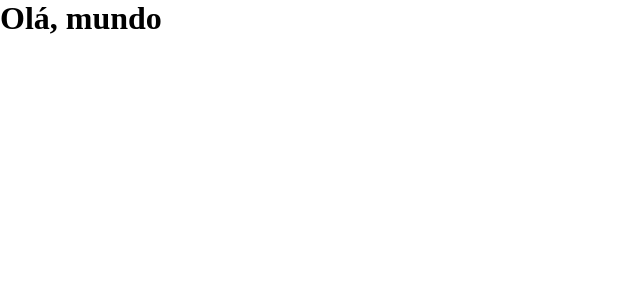
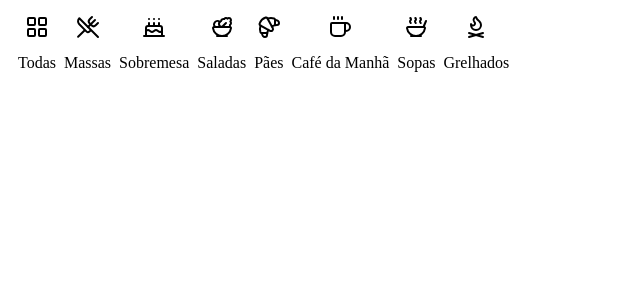
Before and after one commit to JovemProgramadora74/projeto_integrador_frontend, a React (Vite) app: page / in a window 1280 px wide. Shown: the top 300 px of the page, without its empty margins (0-640 px from the left). Built offline with nearby package versions, Linux system fonts and the light colour scheme.

Commit message:
cria filtro de categorias

```diff
--- a/package.json
+++ b/package.json
@@ -11,6 +11,7 @@
   },
   "dependencies": {
     "@rolldown/binding-win32-x64-msvc": "^1.2.0",
+    "lucide-react": "^1.27.0",
     "react": "^19.2.7",
     "react-dom": "^19.2.7"
   },
--- a/src/App.jsx
+++ b/src/App.jsx
@@ -1,10 +1,13 @@
 import './App.css'
+import FiltroCategorias from "./componentes/FiltroCategorias/FiltroCategorias.jsx";
 
 function App() {
 
-    return (<>
-            <h1>Olá, mundo</h1>
-        </>)
+    return (
+        <>
+            <FiltroCategorias/>
+        </>
+    );
 }
 
 export default App
--- /dev/null
+++ b/src/componentes/FiltroCategorias/FiltroCategorias.css
@@ -0,0 +1,7 @@
+.filtro-categorias {
+    display: flex;
+    flex-direction: row;
+    align-items: center;
+    gap: 8px;
+    padding: 12px 18px;
+}
--- /dev/null
+++ b/src/componentes/FiltroCategorias/FiltroCategorias.jsx
@@ -0,0 +1,54 @@
+import "./FiltroCategorias.css"
+import ItemCategoria from "../ItemCategoria/ItemCategoria";
+import { LayoutGrid, UtensilsCrossed , Cake, Salad, Croissant, Coffee, Soup, FlameKindling} from "lucide-react";
+
+const Categorias = [
+    {
+        label: "Todas",
+        icon: <LayoutGrid />,
+    },
+    {
+        label: "Massas",
+        icon: <UtensilsCrossed /> ,
+    },
+    {
+        label: "Sobremesa",
+        icon: <Cake />,
+    },
+    {
+        label: "Saladas",
+        icon: <Salad />,
+    },
+    {
+        label: "Pães",
+        icon: <Croissant />,
+    },
+    {
+        label: "Café da Manhã",
+        icon:  <Coffee />,
+    },
+    {
+        label: "Sopas",
+        icon: <Soup />,
+    },
+    {
+        label: "Grelhados",
+        icon:  <FlameKindling />,
+    },
+];
+
+function FiltroCategorias() {
+    return (
+        <div className="filtro-categorias">
+            {Categorias.map((categoria, index) => (
+                <ItemCategoria
+                    key={index}
+                    label={categoria.label}
+                    icon={categoria.icon}
+                />
+            ))}
+        </div>
+    );
+}
+
+export default FiltroCategorias;
--- /dev/null
+++ b/src/componentes/ItemCategoria/ItemCategoria.css
@@ -0,0 +1,12 @@
+.item-categoria{
+    display: flex;
+    flex-direction: column;
+    align-items: center;
+    gap: 8px;
+}
+.item-categoria span{
+    font-size: 30px;
+}
+.item-categoria p{
+    margin: 0;
+}
--- /dev/null
+++ b/src/componentes/ItemCategoria/ItemCategoria.jsx
@@ -0,0 +1,13 @@
+import "./ItemCategoria.css";
+
+function ItemCategoria({label, icon}) {
+    return (
+        <div
+            className="item-categoria">
+            <span>{icon}</span>
+            <p>{label}</p>
+        </div>
+    );
+}
+
+export default ItemCategoria;
```
Also changed, not shown: Logo.js (added), src/assets/icons/massa.svg (added).
